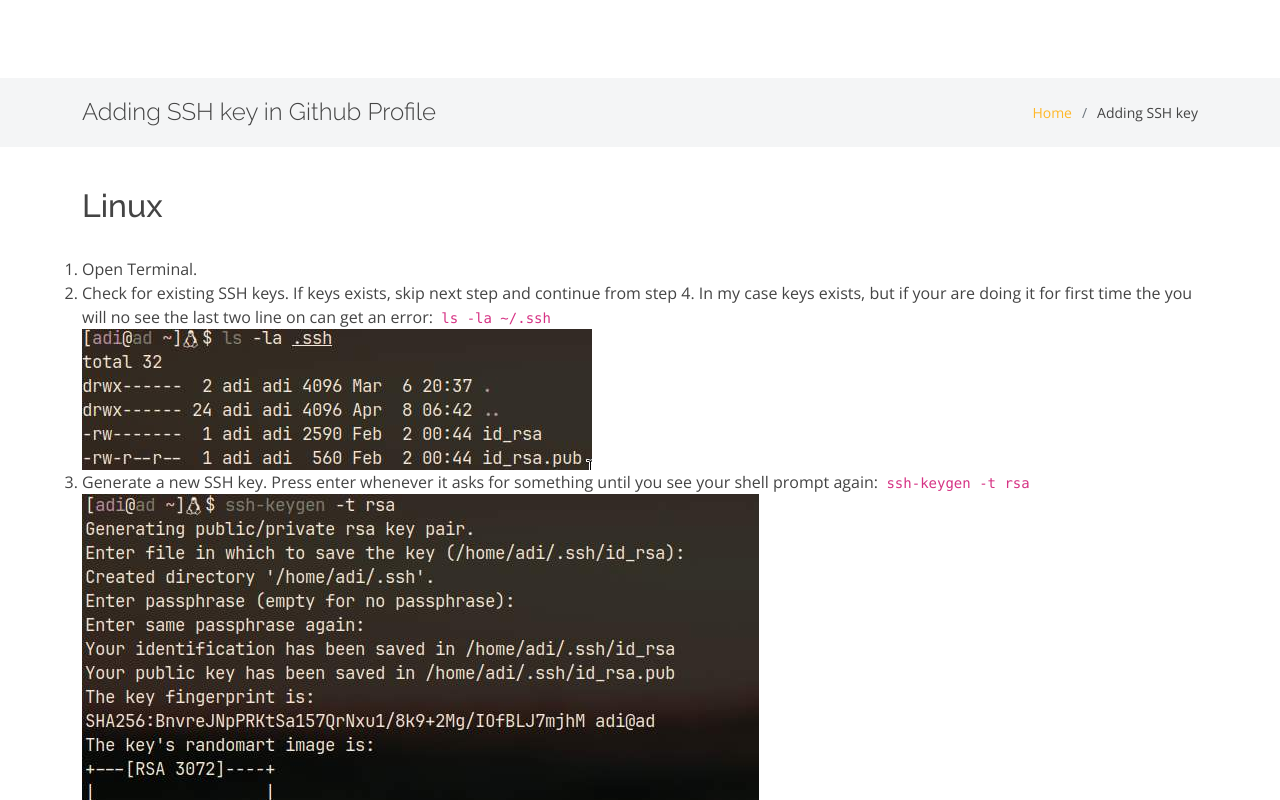
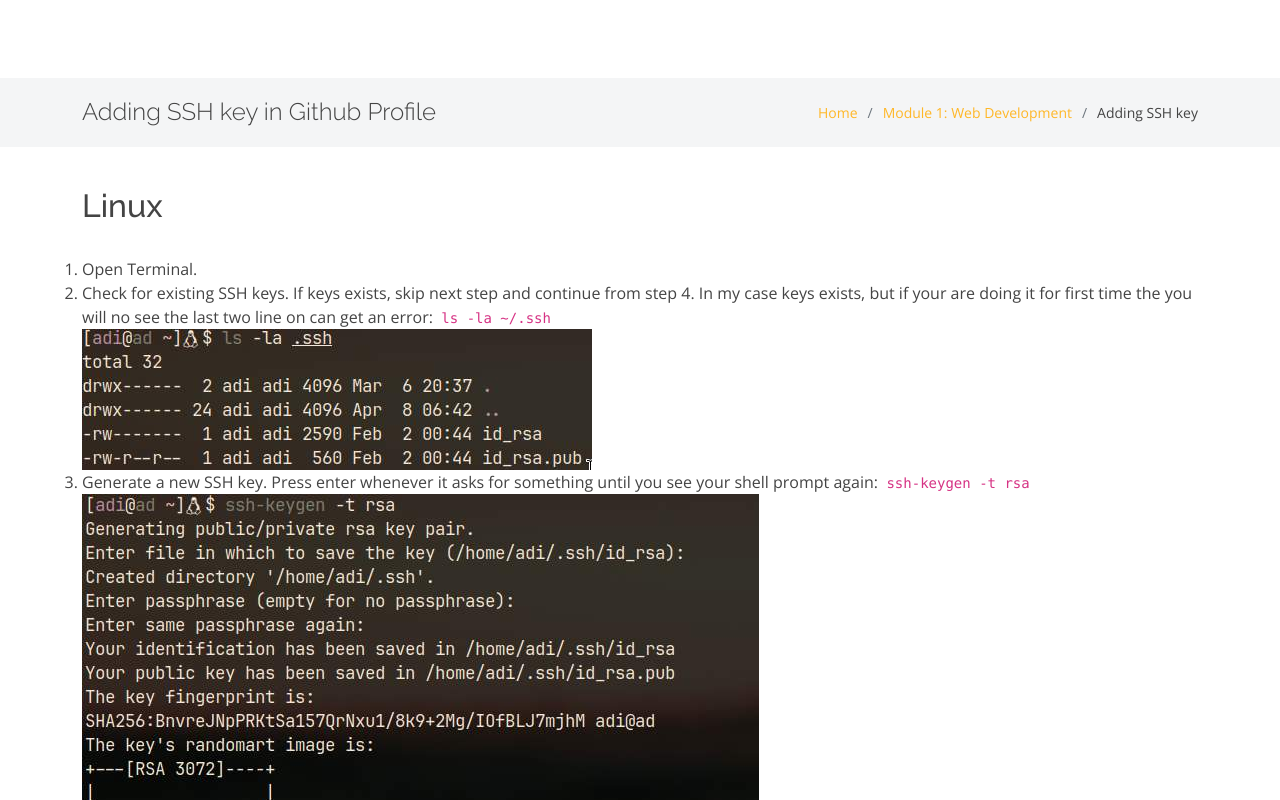
Before and after one commit to 0xguava/fporto, a plain HTML site: page assets/port-dets/sshkey.html in a window 1280 px wide. Shown: the top 800 px of the page. Drawn offline with nearby package versions, Linux system fonts and the light colour scheme.

Commit message:
improved

```diff
--- a/assets/port-dets/sshkey.html
+++ b/assets/port-dets/sshkey.html
@@ -37,6 +37,7 @@
           <h2>Adding SSH key in Github Profile</h2>
           <ol>
             <li><a href="../../index.html">Home</a></li>
+            <li><a href="webd.html">Module 1: Web Development</a></li>
             <li>Adding SSH key</li>
           </ol>
         </div>
```
